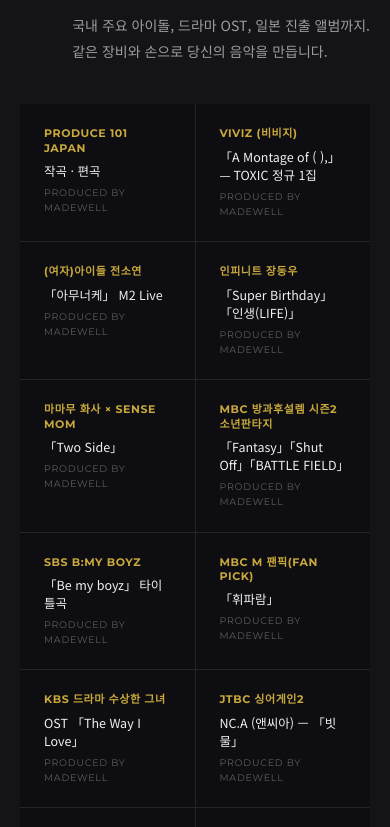
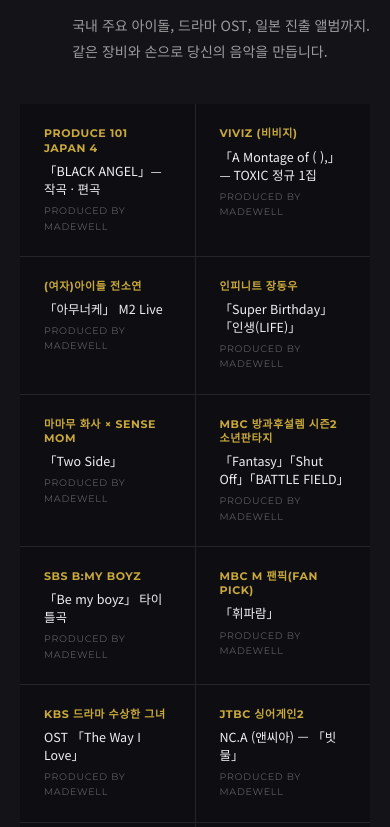
Before and after one commit to madewellmusic/madewell-music, a plain HTML site: page mixing-mastering-landing.html in a window 390 px wide. Shown: the part 7430-8257 px from the top of the page. Drawn offline with nearby package versions, Linux system fonts and the light colour scheme.

Commit message:
feat: Produce 101 Japan 4 BLACK ANGEL 크레딧 업데이트

```diff
--- a/mixing-mastering-landing.html
+++ b/mixing-mastering-landing.html
@@ -404,8 +404,6 @@
   .foot-inner{flex-direction:column;align-items:center;text-align:center;gap:20px}
   footer{padding:40px 0}
   .foot-links{gap:16px;justify-content:center}
-  .foot-logo{display:flex;flex-direction:column;align-items:center}
-  .foot-logo img{margin:0 auto}
 }
 
 /* ── BOOKING PROCESS ── */
@@ -830,7 +828,7 @@
       <p style="font-size:14px;color:var(--body);line-height:1.85;max-width:360px" data-i18n="cred-sub">국내 주요 아이돌, 드라마 OST, 일본 진출 앨범까지.<br/>같은 장비와 손으로 당신의 음악을 만듭니다.</p>
     </div>
     <div class="cred-grid reveal2">
-      <div class="cred-cell"><div class="cred-art">PRODUCE 101 JAPAN</div><div class="cred-ttl">작곡 · 편곡</div><div class="cred-role">Produced by MADEWELL</div></div>
+      <div class="cred-cell"><div class="cred-art">PRODUCE 101 JAPAN 4</div><div class="cred-ttl">「BLACK ANGEL」— 작곡 · 편곡</div><div class="cred-role">Produced by MADEWELL</div></div>
       <div class="cred-cell"><div class="cred-art">VIVIZ (비비지)</div><div class="cred-ttl">「A Montage of ( ),」— TOXIC 정규 1집</div><div class="cred-role">Produced by MADEWELL</div></div>
       <div class="cred-cell"><div class="cred-art" data-i18n="cred-gidle">(여자)아이들 전소연</div><div class="cred-ttl">「아무너케」 M2 Live</div><div class="cred-role">Produced by MADEWELL</div></div>
       <div class="cred-cell"><div class="cred-art">인피니트 장동우</div><div class="cred-ttl">「Super Birthday」「인생(LIFE)」</div><div class="cred-role">Produced by MADEWELL</div></div>
@@ -1152,6 +1150,7 @@
           <div class="tl-row"><div class="tl-yr">2022</div><div class="tl-dot"></div><div class="tl-c"><div class="tl-t">(주)AVEC MUSIC 겸임 프로듀서</div></div></div>
           <div class="tl-row"><div class="tl-yr">2023</div><div class="tl-dot"></div><div class="tl-c"><div class="tl-t">We:A (元 BIGFLO) 결성 · 리더 · 메인보컬</div><div class="tl-d">1st Single &amp; Japan Single 「24/7」 발매</div></div></div>
           <div class="tl-row"><div class="tl-yr">2025</div><div class="tl-dot"></div><div class="tl-c"><div class="tl-t">일본 솔로 2집 「Still UNFINISHED」 발매</div><div class="tl-d">단독 콘서트 개최</div></div></div>
+          <div class="tl-row"><div class="tl-yr">2026</div><div class="tl-dot"></div><div class="tl-c"><div class="tl-t">PRODUCE 101 JAPAN 4 「BLACK ANGEL」 채택</div><div class="tl-d">작곡 · 편곡 · 프로듀싱</div></div></div>
         </div>
       </div>
       <!-- Albums -->
```
